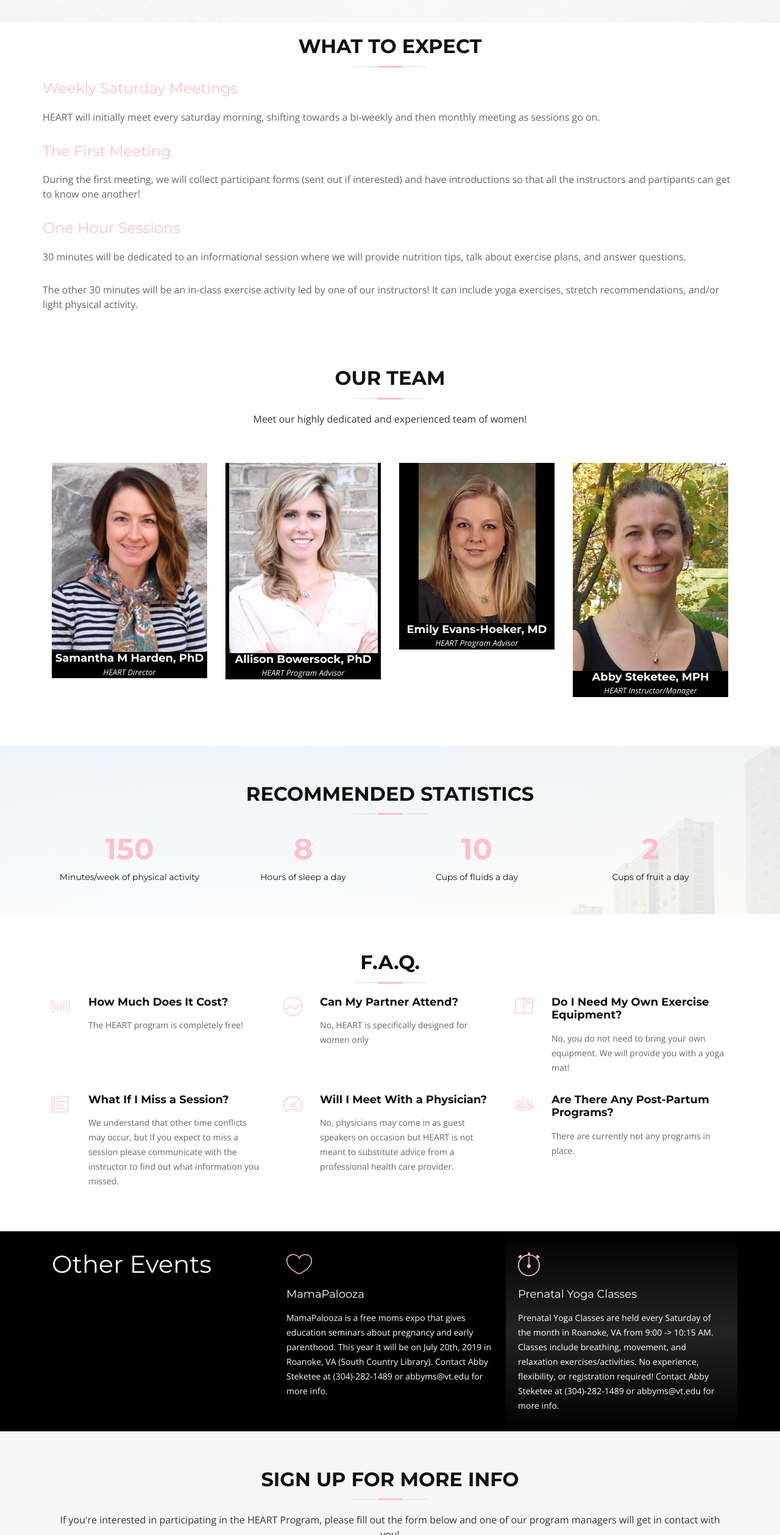
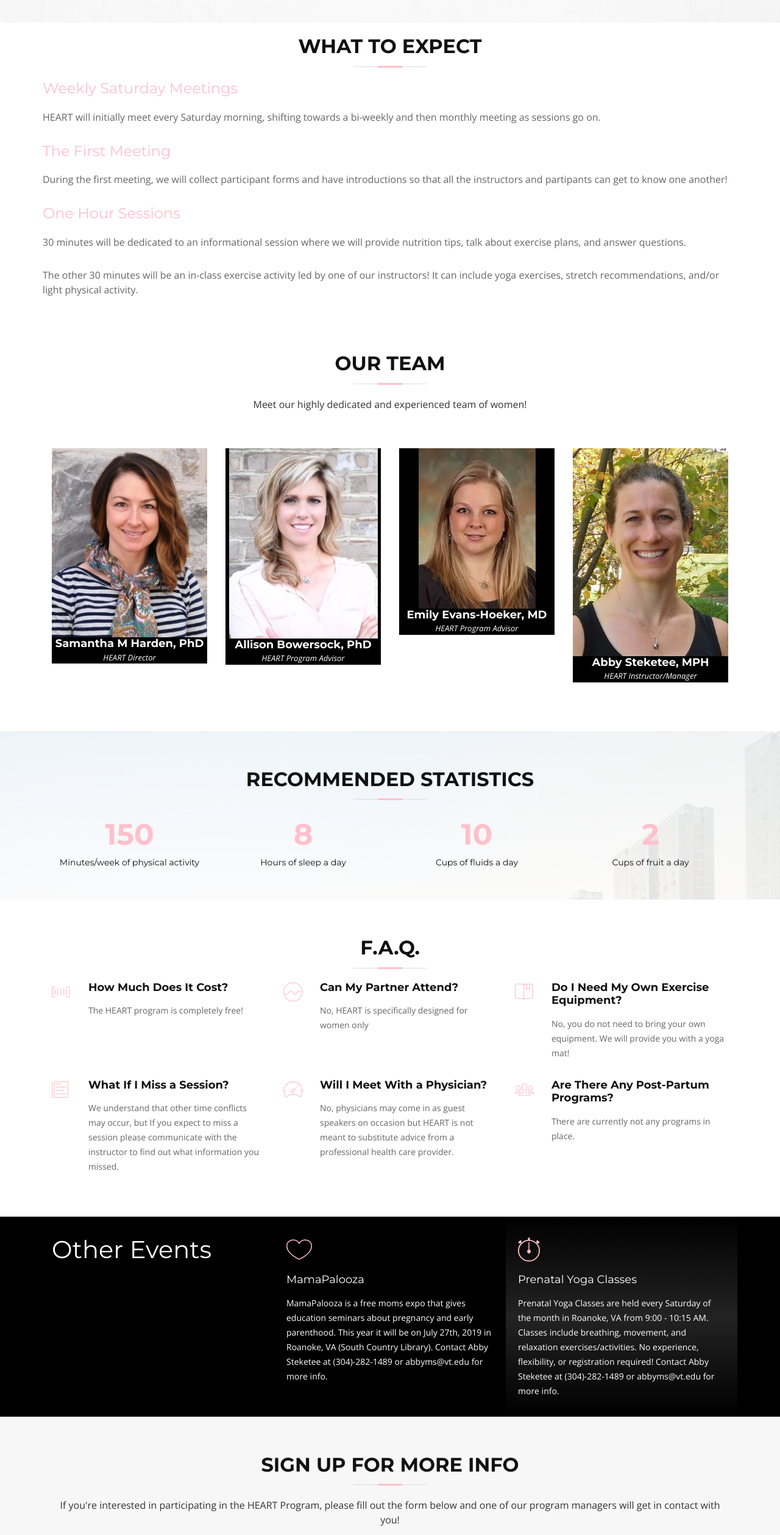
Before and after one commit to kelhan18/TeamHEARTRecruitmentSite, a plain HTML site: page index.html in a window 1280 px wide. Shown: the part 1533-4050 px from the top of the page at 61% size. Drawn offline with nearby package versions, Linux system fonts and the light colour scheme; files whose address does not match are found by name.

Commit message:
Added last round of feedback changes from client

```diff
--- a/index.html
+++ b/index.html
@@ -230,11 +230,11 @@
 
         <div style="margin: auto">
           <h4 class="title"><a href="">Weekly Saturday Meetings</a></h4>
-          <p class="description">HEART will initially meet every saturday morning, shifting towards a bi-weekly and then monthly meeting as
+          <p class="description">HEART will initially meet every Saturday morning, shifting towards a bi-weekly and then monthly meeting as
             sessions go on.</p>
 
           <h4 class="title"><a href="">The First Meeting</a></h4>
-          <p class="description">During the first meeting, we will collect participant forms (sent out if interested) and have introductions
+          <p class="description">During the first meeting, we will collect participant forms and have introductions
           so that all the instructors and partipants can get to know one another!</p>
 
           <h4 class="title"><a href="">One Hour Sessions</a></h4>
@@ -727,14 +727,14 @@
             <i class="ion-ios-heart-outline"></i>
             <h4 class="title"><a href="">MamaPalooza</a></h4>
             <p class="description">MamaPalooza is a free moms expo that gives education seminars about pregnancy
-              and early parenthood. This year it will be on July 20th, 2019 in Roanoke, VA (South Country Library). Contact Abby Steketee
+              and early parenthood. This year it will be on July 27th, 2019 in Roanoke, VA (South Country Library). Contact Abby Steketee
               at (304)-282-1489 or abbyms@vt.edu for more info.</p>
           </div>
 
           <div class="col-lg-4 box box-bg">
             <i class="ion-ios-stopwatch-outline"></i>
             <h4 class="title"><a href="">Prenatal Yoga Classes</a></h4>
-            <p class="description">Prenatal Yoga Classes are held every Saturday of the month in Roanoke, VA from 9:00 -> 10:15 AM.
+            <p class="description">Prenatal Yoga Classes are held every Saturday of the month in Roanoke, VA from 9:00 - 10:15 AM.
               Classes include breathing, movement, and relaxation exercises/activities. No experience, flexibility, or registration required!
               Contact Abby Steketee at (304)-282-1489 or abbyms@vt.edu for more info. </p>
           </div>
```
